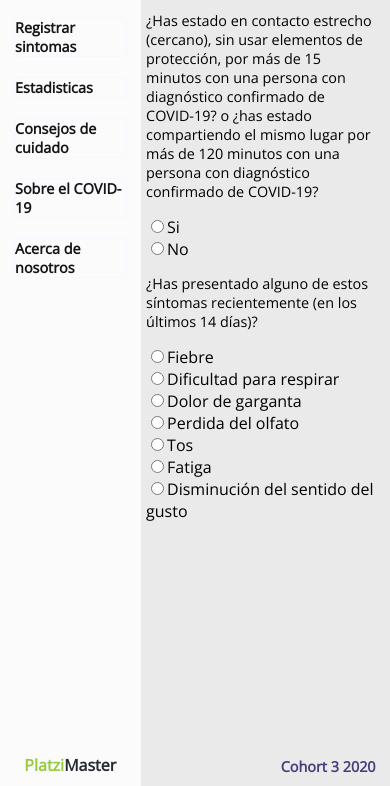
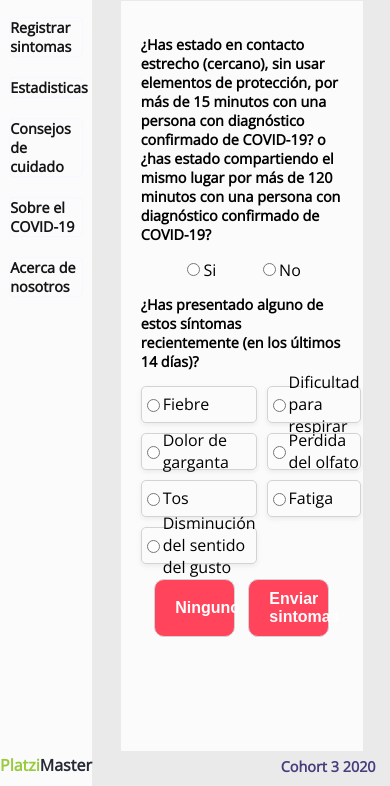
Before and after one commit to adcastiblanco/project-c3-covid, a React app: page /RegisterSymptoms in a window 390 px wide. Shown: the part 58-844 px from the top of the page. Built offline with nearby package versions, Linux system fonts and the light colour scheme; some packages are replaced by stand-ins of ours; no server answers.

Commit message:
Arreglos responsive formulario, arreglos diseño dashboard y diseño del formulario de sintomas

```diff
--- a/src/assets/styles/Main.scss
+++ b/src/assets/styles/Main.scss
@@ -5,3 +5,4 @@
 @import './components/Sidebar.scss';
 @import './components/Label.scss';
 @import './components/DataCard.scss';
+@import './components/RegisterSymptoms.scss';
--- a/src/assets/styles/components/Dashboard.scss
+++ b/src/assets/styles/components/Dashboard.scss
@@ -18,16 +18,4 @@
     @include grid-template-columns(1fr);
     @include grid-template-rows(1fr);
   }
-  .graphContainer {
-    background-color: #fbfbfb;
-    border-radius: 5px;
-    height: 100%;
-    @include grid-row(2, 3);
-    &.one {
-      @include grid-column(1, 3);
-    }
-    &.two {
-      @include grid-column(3, 5);
-    }
-  }
 }
--- a/src/assets/styles/components/Footer.scss
+++ b/src/assets/styles/components/Footer.scss
@@ -7,11 +7,11 @@ footer {
   font-weight: bold;
   font-size: 1em;
   padding-bottom: 10px;
+  background-color: $gray-color-C3;
   .cohort {
     padding-right: 1em;
     height: 100%;
     margin: 0;
-    background-color: $gray-color-C3;
     display: flex;
     justify-content: flex-end;
     align-items: flex-end;
--- a/src/assets/styles/components/Header.scss
+++ b/src/assets/styles/components/Header.scss
@@ -15,6 +15,9 @@ header {
   align-items: center;
   justify-content: center;
   width: 100%;
+  & a {
+    text-align: center;
+  }
   & img {
     width: 80%;
   }
@@ -40,7 +43,7 @@ header {
       align-items: center;
       color: white;
       & span {
-        color: $redlight-color-C3;
+        color: $primary-color;
       }
       & a {
         color: white;
--- a/src/assets/styles/components/Label.scss
+++ b/src/assets/styles/components/Label.scss
@@ -2,6 +2,7 @@
   border-radius: 5px;
   background-color: $white-color;
   width: 80%;
+  height: 65%;
   padding: 5px;
   text-align: center;
   border: solid 1px $primary-color;
--- a/src/assets/styles/components/LoginRegister.scss
+++ b/src/assets/styles/components/LoginRegister.scss
@@ -33,14 +33,19 @@ form h1 {
   align-items: center;
   justify-content: center;
   flex-direction: column;
-  padding: 0 50px;
+  padding: 0 50px 20px;
   height: 100%;
   text-align: center;
   @include media(mobile-only) {
-    padding: 0 20px;
+    padding: 0 20px 20px;
     justify-content: normal;
+    overflow-y: auto;
+    height: 100%;
+    overflow-y: hidden;
   }
+  &#form-register {
   }
+}
 
 .form-button {
   border-radius: 20px;
@@ -56,6 +61,7 @@ form h1 {
   transition: transform 80ms ease-in;
   @include media(mobile-only) {
     padding: 12px 41px;
+    margin: 6%;
   }
 }
 
@@ -108,6 +114,7 @@ button.ghost {
   width: 50%;
   opacity: 0;
   z-index: 1;
+  overflow-y: auto;
   @include media(mobile-only) {
     transform: translateX(100%);
     width: 100%;
@@ -172,8 +179,6 @@ button.ghost {
   transition: transform 0.6s ease-in-out;
 }
 
-
-
 .login-register-container.right-panel-active .overlay {
   transform: translateX(50%);
 }
@@ -210,7 +215,7 @@ button.ghost {
 }
 
 .register-panel,
-.login-panel{
+.login-panel {
   display: none;
   padding: 0.7em;
   background: linear-gradient(to right, #ff4b2b, #ff416c);
--- a/src/assets/styles/components/RegisterSymptoms.scss
+++ b/src/assets/styles/components/RegisterSymptoms.scss
@@ -1,4 +1,52 @@
 .symptoms-container {
   background-color: #fbfbfb;
   padding: 20px 20px 0;
+  height: 100%;
+  margin: 1.4% auto 0;
+  width: 70%;
+  p {
+    font-weight: bold;
+  }
+  .contact-other__answer {
+    display: flex;
+    justify-content: space-evenly;
+  }
+  .symptoms__answer {
+    display: grid;
+    grid-template-columns: 1fr 1fr;
+    grid-gap: 10px;
+    .item {
+      box-shadow: 0 2px 4px 0 #dbdbdb80;
+      cursor: pointer;
+      border: 1px solid lightgray;
+      border-radius: 5px;
+      height: 35px;
+      display: flex;
+      align-items: center;
+      &:hover {
+        background-color: #f1f1f1;
+        transition: 0.4s;
+      }
+    }
+  }
+  .symptoms-send {
+    display: flex;
+    justify-content: space-evenly;
+    margin-top: 15px;
+    button {
+      background-color: $primary-color;
+      border: 1px solid lightgrey;
+      padding: 10px 20px;
+      width: 40%;
+      border-radius: 10px;
+      color: white;
+      font-size: 1em;
+      font-weight: bold;
+      cursor: pointer;
+      &:hover {
+        background-color: $cian-color-C3;
+        transition: 0.4s;
+      }
+    }
+  }
 }
--- a/src/assets/styles/globals.scss
+++ b/src/assets/styles/globals.scss
@@ -27,6 +27,7 @@ html {
           'side content content content content'
           'side footer footer footer footer';
         grid-template-rows: 55px 1fr 35px;
+        grid-template-columns: 1fr 1fr 1fr 1fr 1fr;
         grid-gap: 0 1.4%;
         height: 100%;
         background-color: #eaeaea;
@@ -56,4 +57,5 @@ figure {
 
 .content-container {
   grid-area: content;
+  margin-right: 1.4%;
 }
--- a/src/assets/styles/variables.scss
+++ b/src/assets/styles/variables.scss
@@ -1,8 +1,6 @@
 $dark-color-C3: #252a34;
 $cian-color-C3: #08d9d6;
-$redlight-color-C3: #ff2e63;
 $gray-color-C3: #eaeaea;
-
 
 $primary-color: #ff445b;
 // $secundary-color: ;
--- a/src/components/Dashboard.jsx
+++ b/src/components/Dashboard.jsx
@@ -60,7 +60,7 @@ const Dashboard = () => {
         </DataCard>
       </div>
       <div className='graphContainer two'>
-        <DataCard title='Casos Hombres y Muejeres'>
+        <DataCard title='Casos Hombres y Mujeres'>
           <RenderStackedBarChart data={API} />
         </DataCard>
       </div>
--- a/src/components/DataCard.jsx
+++ b/src/components/DataCard.jsx
@@ -4,7 +4,7 @@ const DataCard = ({ title, children }) => {
   return (
     <div className='container'>
       <div className='title'>
-        <h1>{title}</h1>
+        <h3>{title}</h3>
       </div>
       <div className='graph'>
         {children}
--- a/src/components/FormSymptoms.jsx
+++ b/src/components/FormSymptoms.jsx
@@ -1,40 +1,65 @@
 import React from 'react';
 
 const FormSymptoms = () => {
+  var onclick = () => {
+    document.getElementById('foo').checked = false
+  }
   return (
     <>
-      <section className="symptoms-container">
+      <div className="symptoms-container">
         <form>
           <div className="contact-other">
             <p className="contact-other__question">¿Has estado en contacto estrecho (cercano), sin usar elementos de protección, por más de 15 minutos con una persona con diagnóstico confirmado de COVID-19? o ¿has estado compartiendo el mismo lugar por más de 120 minutos con una persona con diagnóstico confirmado de COVID-19?</p>
             <div className="contact-other__answer">
+              <div>
                 <input type="radio" id="yes" name="contact-other" value="yes" />
-              <label for="yes">Si</label><br />
+                <label htmlFor="yes">Si</label>
+              </div>
+              <div>
                 <input type="radio" id="no" name="contact-other" value="no" />
-              <label for="no">No</label><br />
+                <label htmlFor="no">No</label><br />
+              </div>
+            </div>
           </div>
           <div className="symptoms">
             <p className="symptoms__question">¿Has presentado alguno de estos síntomas recientemente (en los últimos 14 días)?</p>
             <div className="symptoms__answer">
+              <div className="item">
                 <input type="radio" id="fever" name="fever" value="fever" />
-                <label for="fever">Fiebre</label><br />
+                <label htmlFor="fever">Fiebre</label><br />
+              </div>
+              <div className="item">
                 <input type="radio" id="breathe" name="breathe" value="breathe" />
-                <label for="breathe">Dificultad para respirar</label><br />
+                <label htmlFor="breathe">Dificultad para respirar</label><br />
+              </div>
+              <div className="item">
                 <input type="radio" id="throat" name="throat" value="throat" />
-                <label for="throat">Dolor de garganta</label><br />
+                <label htmlFor="throat">Dolor de garganta</label><br />
+              </div>
+              <div className="item">
                 <input type="radio" id="smell" name="smell" value="smell" />
-                <label for="smell">Perdida del olfato</label><br />
+                <label htmlFor="smell">Perdida del olfato</label><br />
+              </div>
+              <div className="item">
                 <input type="radio" id="cough" name="cough" value="cough" />
-                <label for="cough">Tos</label><br />
+                <label htmlFor="cough">Tos</label><br />
+              </div>
+              <div className="item">
                 <input type="radio" id="fatigue" name="fatigue" value="fatigue" />
-                <label for="fatigue">Fatiga</label><br />
+                <label htmlFor="fatigue">Fatiga</label><br />
+              </div>
+              <div className="item">
                 <input type="radio" id="taste" name="taste" value="taste" />
-                <label for="taste">Disminución del sentido del gusto</label><br />
+                <label htmlFor="taste">Disminución del sentido del gusto</label><br />
               </div>
+            </div>
+            <div className="symptoms-send">
+              <button>Ninguno</button>
+              <button>Enviar sintomas</button>
             </div>
           </div>
         </form>
-      </section>
+      </div>
     </>
   );
 };
--- a/src/components/Header.jsx
+++ b/src/components/Header.jsx
@@ -30,7 +30,9 @@ const Header = () => {
   return (
     <header>
       <figure className="logo">
-        <img src={logo} alt="" />
+        <Link to="/">
+          <img src={logo} alt="" />
+        </Link>
       </figure>
       <div className="header">
         <menu className="header-menu">
--- a/src/components/Label.jsx
+++ b/src/components/Label.jsx
@@ -6,7 +6,7 @@ const Label = ({ title, data }) => {
       <div className='Label'>
         <h5>{title}</h5>
         <h4>{data}</h4>
-        <h6>acumulados</h6>
+        <h6>Acumulados</h6>
       </div>
     </>
   );
--- a/src/components/RenderStackedBarChart.jsx
+++ b/src/components/RenderStackedBarChart.jsx
@@ -3,10 +3,10 @@ import {
   ResponsiveContainer, BarChart, Bar, XAxis, YAxis, CartesianGrid, Tooltip, Legend,
 } from 'recharts';
 
-const RenderStackedBarChart = ({data}) => {
+const RenderStackedBarChart = ({ data }) => {
   return (
     <ResponsiveContainer width='100%' height='100%'>
-      <BarChart  data={data}>
+      <BarChart data={data}>
         <CartesianGrid strokeDasharray="3 3" />
         <XAxis dataKey="label" />
         <YAxis />
--- a/src/containers/RegisterSymptoms.jsx
+++ b/src/containers/RegisterSymptoms.jsx
@@ -4,9 +4,9 @@ import FormSymptoms from '../components/FormSymptoms'
 
 function RegisterSymptoms() {
     return (
-        <div className="register-symptoms">
+        <section className="register-symptoms content-container">
             <FormSymptoms />
-        </div>
+        </section>
     )
 }
 
```
Also changed, not shown: src/assets/styles/components/DataCard.scss (+15 -2 lines). Lines whose indentation alone changed are shown as unchanged.
